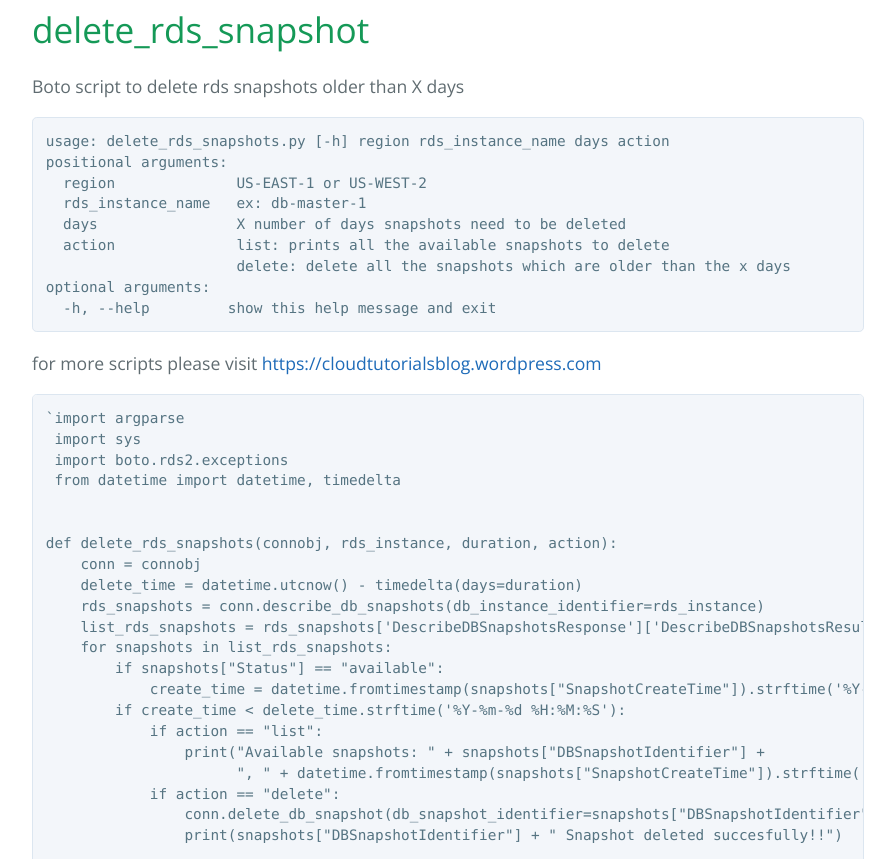
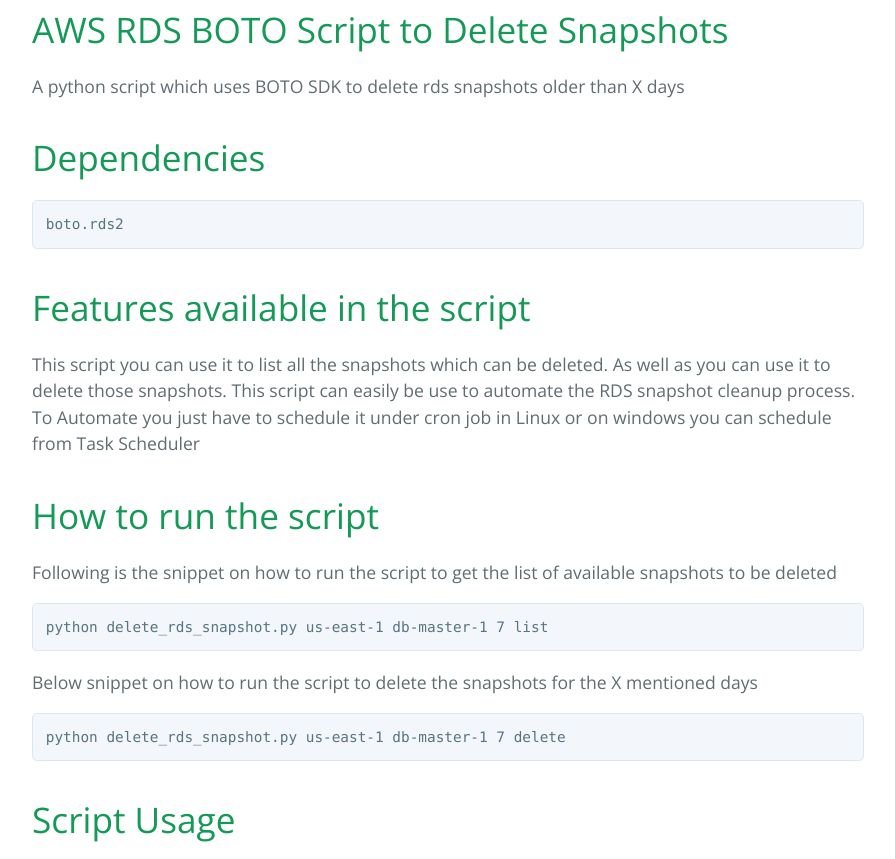
Before and after one commit to amjad489/delete_rds_snapshot, a plain HTML site: page index.html in a window 1280 px wide. Shown: the part 412-1271 px from the top of the page, without its empty margins (192-1087 px from the left). Drawn offline with nearby package versions, Linux system fonts and the light colour scheme.

Commit message:
Create gh-pages branch via GitHub

```diff
--- a/index.html
+++ b/index.html
@@ -20,9 +20,36 @@
 
     <section class="main-content">
       <h1>
-<a id="delete_rds_snapshot" class="anchor" href="#delete_rds_snapshot" aria-hidden="true"><span aria-hidden="true" class="octicon octicon-link"></span></a>delete_rds_snapshot</h1>
+<a id="aws-rds-boto-script-to-delete-snapshots" class="anchor" href="#aws-rds-boto-script-to-delete-snapshots" aria-hidden="true"><span aria-hidden="true" class="octicon octicon-link"></span></a>AWS RDS BOTO Script to Delete Snapshots</h1>
 
-<p>Boto script to delete rds snapshots older than X days</p>
+<p>A python script which uses BOTO SDK to delete rds snapshots older than X days</p>
+
+<h1>
+<a id="dependencies" class="anchor" href="#dependencies" aria-hidden="true"><span aria-hidden="true" class="octicon octicon-link"></span></a>Dependencies</h1>
+
+<pre><code>boto.rds2
+</code></pre>
+
+<h1>
+<a id="features-available-in-the-script" class="anchor" href="#features-available-in-the-script" aria-hidden="true"><span aria-hidden="true" class="octicon octicon-link"></span></a>Features available in the script</h1>
+
+<p>This script you can use it to list all the snapshots which can be deleted. As well as you can use it to delete those snapshots. This script can easily be use to automate the RDS snapshot cleanup process. To Automate you just have to schedule it under cron job in Linux or on windows you can schedule from Task Scheduler</p>
+
+<h1>
+<a id="how-to-run-the-script" class="anchor" href="#how-to-run-the-script" aria-hidden="true"><span aria-hidden="true" class="octicon octicon-link"></span></a>How to run the script</h1>
+
+<p>Following is the snippet on how to run the script to get the list of available snapshots to be deleted</p>
+
+<pre><code>python delete_rds_snapshot.py us-east-1 db-master-1 7 list
+</code></pre>
+
+<p>Below snippet on how to run the script to delete the snapshots for the X mentioned days</p>
+
+<pre><code>python delete_rds_snapshot.py us-east-1 db-master-1 7 delete
+</code></pre>
+
+<h1>
+<a id="script-usage" class="anchor" href="#script-usage" aria-hidden="true"><span aria-hidden="true" class="octicon octicon-link"></span></a>Script Usage</h1>
 
 <pre><code>usage: delete_rds_snapshots.py [-h] region rds_instance_name days action
 positional arguments:
@@ -37,50 +64,6 @@ optional arguments:
 
 <p>for more scripts please visit <a href="https://cloudtutorialsblog.wordpress.com">https://cloudtutorialsblog.wordpress.com</a></p>
 
-<pre><code>`import argparse
- import sys
- import boto.rds2.exceptions
- from datetime import datetime, timedelta
-
-
-def delete_rds_snapshots(connobj, rds_instance, duration, action):
-    conn = connobj
-    delete_time = datetime.utcnow() - timedelta(days=duration)
-    rds_snapshots = conn.describe_db_snapshots(db_instance_identifier=rds_instance)
-    list_rds_snapshots = rds_snapshots['DescribeDBSnapshotsResponse']['DescribeDBSnapshotsResult']['DBSnapshots']
-    for snapshots in list_rds_snapshots:
-        if snapshots["Status"] == "available":
-            create_time = datetime.fromtimestamp(snapshots["SnapshotCreateTime"]).strftime('%Y-%m-%d %H:%M:%S')
-        if create_time &lt; delete_time.strftime('%Y-%m-%d %H:%M:%S'):
-            if action == "list":
-                print("Available snapshots: " + snapshots["DBSnapshotIdentifier"] +
-                      ", " + datetime.fromtimestamp(snapshots["SnapshotCreateTime"]).strftime('%Y-%m-%d %H:%M:%S'))
-            if action == "delete":
-                conn.delete_db_snapshot(db_snapshot_identifier=snapshots["DBSnapshotIdentifier"])
-                print(snapshots["DBSnapshotIdentifier"] + " Snapshot deleted succesfully!!")
-
-
-def start_from_here(region, rds_instance_name, days, action):
-    try:
-        conn = boto.rds2.connect_to_region(region)
-        delete_rds_snapshots(conn, rds_instance_name, int(days), action)
-    except Exception as E:
-        print E
-
-if __name__ == "__main__":
-    arg_parser = argparse.ArgumentParser("Boto script to delete rds snapshots older than X days")
-    arg_parser.add_argument("region", help="US-EAST-1 or US-WEST-2")
-    arg_parser.add_argument("rds_instance_name", help="ex: db-master-1")
-    arg_parser.add_argument("days", help="X number of days snapshots need to be deleted")
-    arg_parser.add_argument("action", help="list:      prints all the available snapshots to delete\n"
-                                       "delete:    delete all the snapshots which are older than the x days")
-    if len(sys.argv) &lt; 5:
-        arg_parser.print_help()
-        sys.exit(1)
-    arguments = arg_parser.parse_args()
-    start_from_here(arguments.region, arguments.rds_instance_name, arguments.days, arguments.action)
-</code></pre>
-
       <footer class="site-footer">
         <span class="site-footer-owner"><a href="https://github.com/amjad489/delete_rds_snapshot">Delete rds snapshot</a> is maintained by <a href="https://github.com/amjad489">amjad489</a>.</span>
 
```
Also changed, not shown: params.json (+1 -1 lines). Lines whose indentation alone changed are shown as unchanged.
